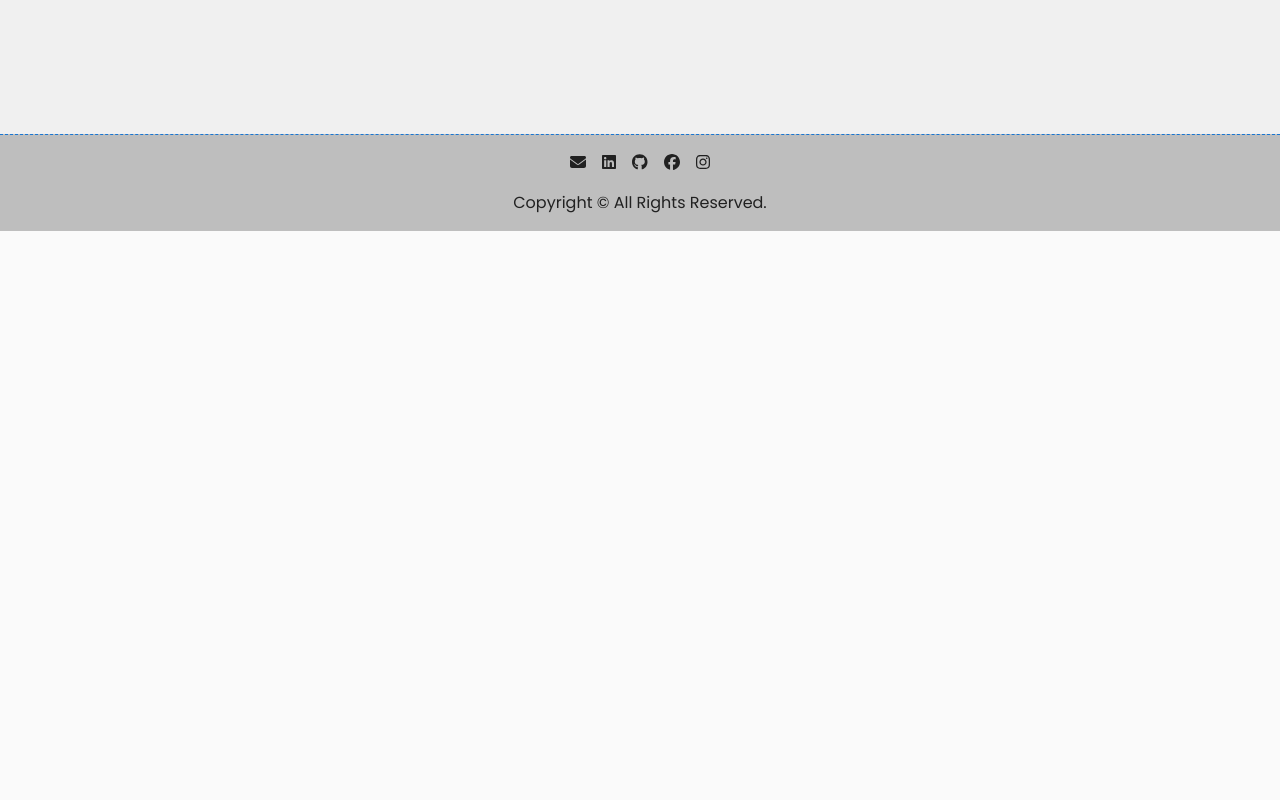
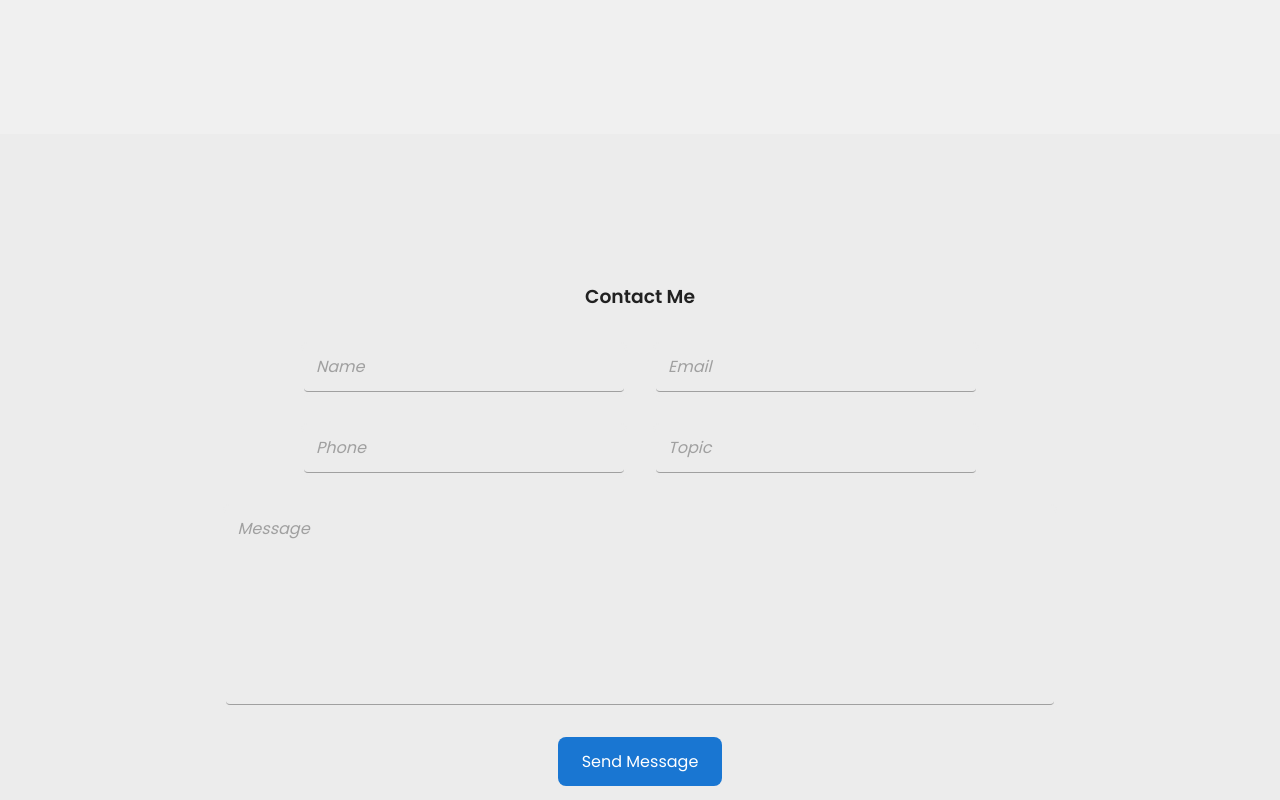
Before and after one commit to georgifudulov/personal_website, a React (Vite) app: page / in a window 1280 px wide. Shown: the part 3180-3980 px from the top of the page. Before the commit the page ends 3411 px from the top, so only its background shows below. Built offline with nearby package versions, Linux system fonts and the light colour scheme.

Commit message:
ContactFrom and styles

```diff
--- a/src/App.jsx
+++ b/src/App.jsx
@@ -6,6 +6,7 @@ import Hero from "./componets/Hero";
 import About from "./componets/About";
 import WhatIDo from "./componets/WhatIDo";
 import Projects from "./componets/Projects";
+import ContactForm from "./componets/ContactForm";
 
 function App() {
   return (
@@ -15,6 +16,7 @@ function App() {
       <About />
       <WhatIDo />
       <Projects />
+      <ContactForm />
       <Footer />
     </>
   );
--- /dev/null
+++ b/src/componets/ContactForm.jsx
@@ -0,0 +1,108 @@
+import { useState } from "react";
+import emailjs from "emailjs-com";
+import "../styles/ContactForm.css";
+
+export default function ContactForm() {
+  const [formData, setFormData] = useState({
+    name: "",
+    email: "",
+    phone: "",
+    topic: "",
+    message: "",
+  });
+
+  const [status, setStatus] = useState({ message: "", type: "" });
+
+  const handleChange = (e) => {
+    setFormData((prev) => ({
+      ...prev,
+      [e.target.name]: e.target.value,
+    }));
+  };
+
+  const handleSubmit = (e) => {
+    e.preventDefault();
+
+    emailjs
+      .send(
+        process.env.NEXT_PUBLIC_EMAILJS_SERVICE_ID,
+        process.env.NEXT_PUBLIC_EMAILJS_TEMPLATE_ID,
+        formData,
+        process.env.NEXT_PUBLIC_EMAILJS_PUBLIC_KEY
+      )
+      .then(() => {
+        setStatus({
+          message: "Message sent successfully!",
+          type: "success",
+        });
+        setFormData({ name: "", email: "", phone: "", topic: "", message: "" });
+      })
+      .catch((err) => {
+        console.error(err);
+        setStatus({
+          message: "Failed to send message!",
+          type: "error",
+        });
+      });
+  };
+
+  return (
+    <section id="contacts" className="wrapper contacts">
+      <h3>Contact Me</h3>
+      <form onSubmit={handleSubmit} className="wrapper contact-form">
+        <div className="grid">
+          <input
+            type="text"
+            name="name"
+            placeholder="Name"
+            value={formData.name}
+            onChange={handleChange}
+            required
+          />
+
+          <input
+            type="email"
+            name="email"
+            placeholder="Email"
+            value={formData.email}
+            onChange={handleChange}
+            required
+          />
+
+          <input
+            type="tel"
+            name="phone"
+            placeholder="Phone"
+            value={formData.phone}
+            onChange={handleChange}
+          />
+
+          <input
+            type="text"
+            name="topic"
+            placeholder="Topic"
+            value={formData.topic}
+            onChange={handleChange}
+            required
+          />
+        </div>
+
+        <textarea
+          name="message"
+          placeholder="Message"
+          value={formData.message}
+          onChange={handleChange}
+          required
+        />
+
+        <button className="form-btn" type="submit">
+          Send Message
+        </button>
+
+        {status.message && (
+          <p className={`status ${status.type}`}>{status.message}</p>
+        )}
+      </form>
+    </section>
+  );
+}
--- /dev/null
+++ b/src/styles/ContactForm.css
@@ -0,0 +1,128 @@
+#contacts {
+  flex-direction: column;
+  flex-wrap: nowrap;
+  align-items: center;
+  justify-content: center;
+  gap: 2rem;
+  width: 100vw;
+  height: 100vh;
+  background-color: #ececec;
+  padding: 1rem 3rem;
+}
+
+form.contact-form {
+  flex-direction: column;
+  flex-wrap: wrap;
+  align-items: center;
+  justify-content: center;
+  align-self: center;
+  width: 100%;
+  gap: 2rem;
+}
+
+.grid {
+  display: grid;
+  grid-template-columns: repeat(2, 1fr);
+  gap: 2rem;
+}
+
+input {
+  background-color: #ececec;
+  color: inherit;
+  border: none;
+  border-bottom: 1px solid #a0a0a0;
+  padding: 0.75rem;
+  font-size: 1rem;
+  box-shadow: 0 2px 6px rgb(236, 236, 236);
+  outline: none;
+  transition: border-bottom-color 0.3s ease, color 0.3s ease,
+    box-shadow 0.3s ease;
+  border-radius: 0.25rem;
+  width: 25vw;
+}
+
+input:focus {
+  border-bottom-color: #1976d2;
+  color: inherit;
+  box-shadow: 0 2px 6px rgba(25, 118, 210, 0.6);
+}
+
+input::placeholder,
+textarea::placeholder {
+  color: #a0a0a0;
+  font-style: italic;
+  opacity: 1;
+}
+
+textarea {
+  background-color: #ececec;
+  color: inherit;
+  border: none;
+  border-bottom: 1px solid #a0a0a0;
+  padding: 0.75rem;
+  font-size: 1rem;
+  width: 70%;
+  height: 25vh;
+  resize: none;
+  outline: none;
+  box-shadow: 0 2px 6px rgb(236, 236, 236);
+  transition: border-bottom-color 0.3s ease, color 0.3s ease,
+    box-shadow 0.3s ease;
+  border-radius: 0.25rem;
+}
+
+textarea:focus {
+  border-bottom-color: #1976d2;
+  color: inherit;
+  box-shadow: 0 2px 6px rgba(25, 118, 210, 0.6);
+}
+
+button.form-btn {
+  padding: 0.8rem 1.5rem;
+  font-size: 1rem;
+  background-color: #1976d2;
+  color: white;
+  border: none;
+  border-radius: 8px;
+  transition: background-color 0.3s ease, box-shadow 0.3s ease;
+}
+
+button.form-btn:hover {
+  background-color: #145ea8;
+  cursor: pointer;
+  box-shadow: 0 0 25px 5px rgba(25, 118, 210, 0.6);
+}
+
+.status {
+  font-size: 1rem;
+  padding: 0.75rem 1rem;
+  border-radius: 8px;
+  margin-top: 1rem;
+  width: fit-content;
+  max-width: 90%;
+  background-color: rgba(25, 118, 210, 0.1);
+  color: #1976d2;
+  border: 1px solid #1976d2;
+  box-shadow: 0 2px 6px rgba(25, 118, 210, 0.2);
+  transition: all 0.3s ease;
+}
+
+.status.error {
+  background-color: rgba(211, 47, 47, 0.1);
+  color: #d32f2f;
+  border: 1px solid #d32f2f;
+  box-shadow: 0 2px 6px rgba(211, 47, 47, 0.2);
+}
+
+.status.success {
+  background-color: rgba(56, 142, 60, 0.1);
+  color: #388e3c;
+  border: 1px solid #388e3c;
+  box-shadow: 0 2px 6px rgba(56, 142, 60, 0.2);
+}
+
+@media (max-width: 600px) {
+  .grid {
+    grid-template-columns: 1fr;
+  }
+}
```
